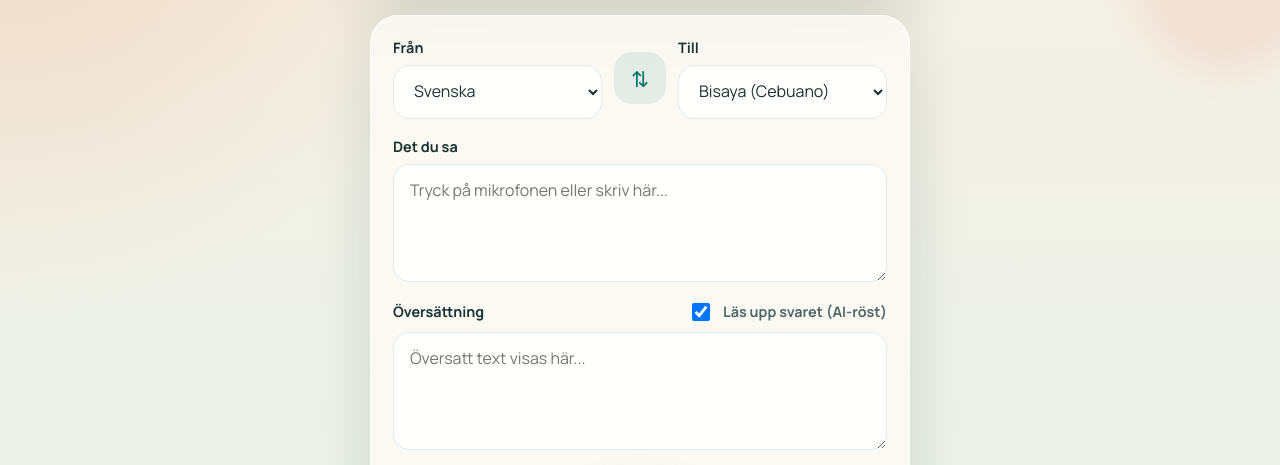
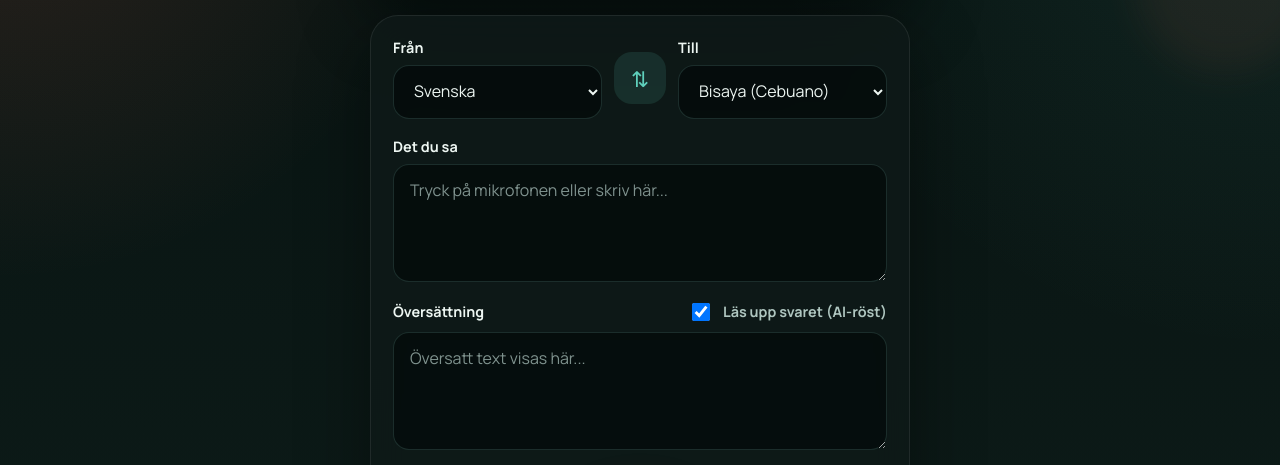
Before and after one commit to tomefr-netizen/lingua-isla, a plain HTML site: page index.html in a window 1280 px wide. Shown: the part 179-644 px from the top of the page. Drawn offline with Linux system fonts and the light colour scheme.

Commit message:
Add dark theme

```diff
--- a/index.html
+++ b/index.html
@@ -7,7 +7,7 @@
       name="description"
       content="Röststyrd PWA för översättning mellan svenska, filipinska och Bisaya."
     />
-    <meta name="theme-color" content="#0f766e" />
+    <meta name="theme-color" content="#081311" />
     <link rel="manifest" href="./manifest.webmanifest" />
     <link rel="icon" href="./icons/icon.svg" type="image/svg+xml" />
     <link rel="apple-touch-icon" href="./icons/icon-192.png" />
--- a/styles.css
+++ b/styles.css
@@ -1,16 +1,16 @@
 :root {
-  --bg-top: #f6efe3;
-  --bg-bottom: #e3f4ef;
-  --panel: rgba(255, 252, 247, 0.76);
-  --panel-strong: rgba(255, 250, 243, 0.94);
-  --line: rgba(15, 118, 110, 0.12);
-  --text-main: #17322f;
-  --text-soft: #4e6763;
-  --teal: #0f766e;
-  --teal-dark: #0b5e58;
-  --coral: #ee6c56;
-  --coral-deep: #d95442;
-  --shadow: 0 24px 60px rgba(22, 49, 45, 0.14);
+  --bg-top: #081311;
+  --bg-bottom: #0f1f1c;
+  --panel: rgba(15, 26, 24, 0.84);
+  --panel-strong: rgba(11, 22, 20, 0.96);
+  --line: rgba(129, 193, 183, 0.18);
+  --text-main: #edf6f2;
+  --text-soft: #afc6c0;
+  --teal: #5fd0bc;
+  --teal-dark: #2d9b8e;
+  --coral: #f06f59;
+  --coral-deep: #d84f42;
+  --shadow: 0 26px 70px rgba(0, 0, 0, 0.42);
   --radius-xl: 28px;
   --radius-lg: 20px;
   --radius-md: 16px;
@@ -30,7 +30,8 @@ body {
   font-family: "Manrope", sans-serif;
   color: var(--text-main);
   background:
-    radial-gradient(circle at top left, rgba(240, 152, 106, 0.28), transparent 28%),
+    radial-gradient(circle at top left, rgba(240, 111, 89, 0.16), transparent 26%),
+    radial-gradient(circle at top right, rgba(95, 208, 188, 0.1), transparent 30%),
     linear-gradient(180deg, var(--bg-top) 0%, var(--bg-bottom) 100%);
 }
 
@@ -60,7 +61,7 @@ textarea {
   right: -36px;
   width: 180px;
   height: 180px;
-  background: rgba(238, 108, 86, 0.16);
+  background: rgba(238, 108, 86, 0.1);
 }
 
 .ambient-two {
@@ -68,7 +69,7 @@ textarea {
   bottom: 120px;
   width: 220px;
   height: 220px;
-  background: rgba(15, 118, 110, 0.1);
+  background: rgba(95, 208, 188, 0.1);
 }
 
 .app-shell {
@@ -83,7 +84,7 @@ textarea {
 .panel {
   backdrop-filter: blur(18px);
   background: var(--panel);
-  border: 1px solid rgba(255, 255, 255, 0.56);
+  border: 1px solid rgba(255, 255, 255, 0.08);
   box-shadow: var(--shadow);
 }
 
@@ -166,12 +167,18 @@ input,
 textarea {
   width: 100%;
   border: 1px solid var(--line);
-  background: rgba(255, 255, 255, 0.82);
+  background: rgba(4, 11, 10, 0.72);
   border-radius: var(--radius-md);
   padding: 14px 16px;
   color: var(--text-main);
   outline: none;
   transition: border-color 120ms ease, box-shadow 120ms ease, transform 120ms ease;
+}
+
+select::placeholder,
+input::placeholder,
+textarea::placeholder {
+  color: rgba(175, 198, 192, 0.72);
 }
 
 textarea {
@@ -182,8 +189,8 @@ textarea {
 select:focus,
 input:focus,
 textarea:focus {
-  border-color: rgba(15, 118, 110, 0.42);
-  box-shadow: 0 0 0 4px rgba(15, 118, 110, 0.12);
+  border-color: rgba(95, 208, 188, 0.48);
+  box-shadow: 0 0 0 4px rgba(95, 208, 188, 0.12);
 }
 
 .icon-button,
@@ -208,7 +215,7 @@ textarea:focus {
   width: 44px;
   height: 44px;
   border-radius: 14px;
-  background: rgba(255, 255, 255, 0.76);
+  background: rgba(255, 255, 255, 0.06);
   color: var(--text-main);
 }
 
@@ -217,7 +224,7 @@ textarea:focus {
   height: 52px;
   border-radius: 18px;
   align-self: center;
-  background: rgba(15, 118, 110, 0.1);
+  background: rgba(95, 208, 188, 0.12);
   color: var(--teal);
   font-size: 1.35rem;
 }
@@ -315,8 +322,8 @@ textarea:focus {
 
 .secondary-button {
   color: var(--text-main);
-  background: rgba(255, 255, 255, 0.78);
-  border: 1px solid rgba(15, 118, 110, 0.08);
+  background: rgba(255, 255, 255, 0.06);
+  border: 1px solid rgba(95, 208, 188, 0.14);
 }
 
 .primary-button--compact,
@@ -378,7 +385,7 @@ textarea:focus {
 .note-card {
   border-radius: var(--radius-lg);
   padding: 14px 16px;
-  background: rgba(15, 118, 110, 0.08);
+  background: rgba(95, 208, 188, 0.08);
 }
 
 .is-hidden {
```
